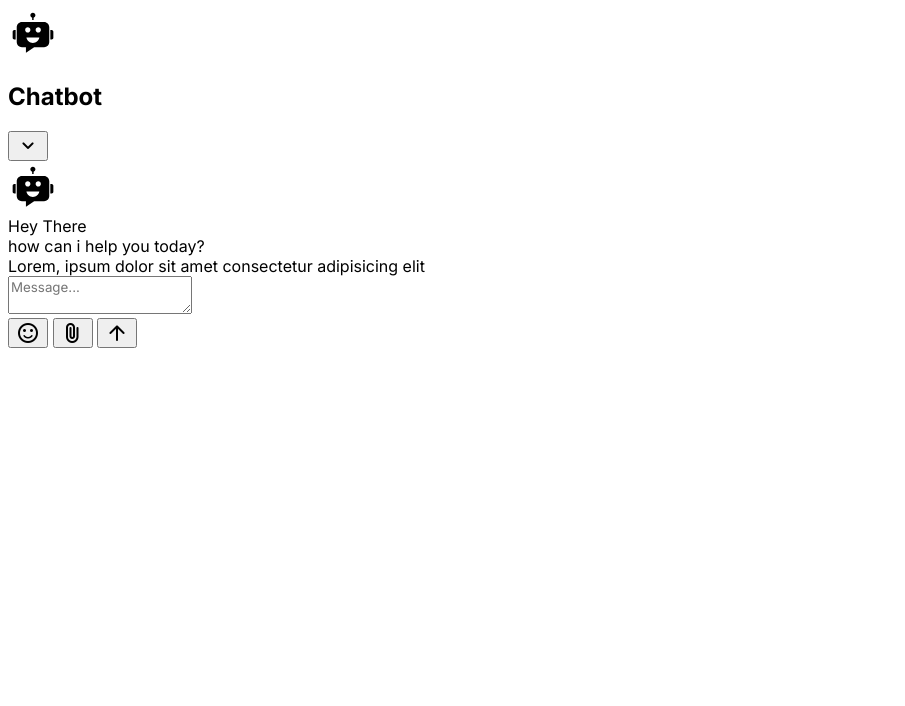
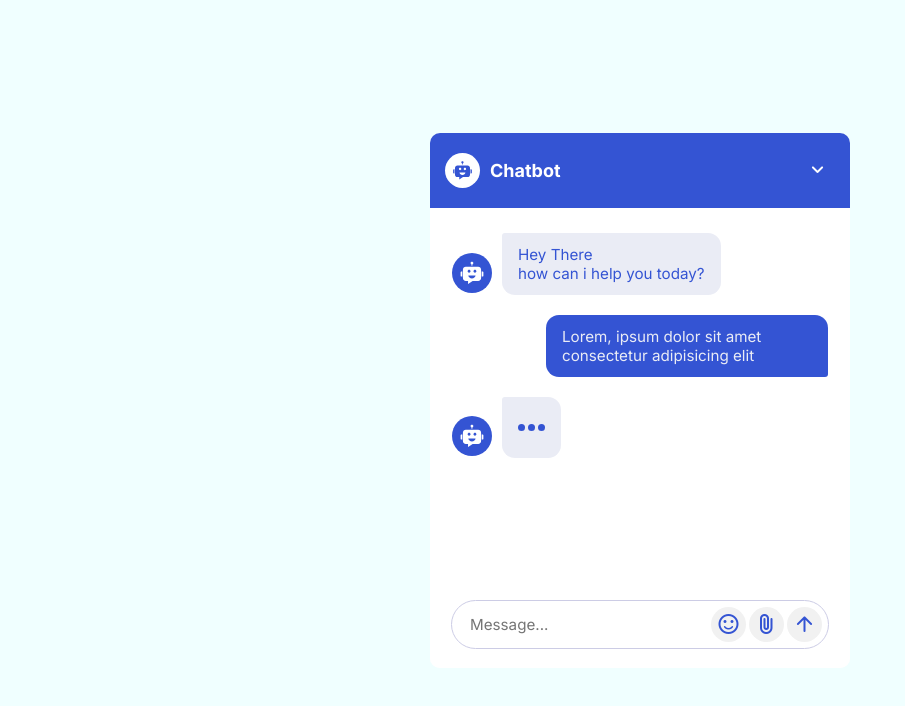
Before and after one commit to aliyashaikh1969/javascript, a plain HTML site: page projects/chatBot/index.html in a window 1280 px wide. Shown: the whole page, without its empty margins (0-905 px from the left). Drawn offline with nearby package versions, Linux system fonts and the light colour scheme.

Commit message:
chatbot footer design

```diff
--- a/projects/chatBot/index.html
+++ b/projects/chatBot/index.html
@@ -33,7 +33,7 @@
           </svg>
           <h2 class="logo-text">Chatbot</h2>
         </div>
-        <button class="material-symbols-rounded">keyboard_arrow_down</button>
+        <button class="material-symbols-rounded down-icon">keyboard_arrow_down</button>
       </div>
       <div class="chat-body">
         <div class="message bot-message">
@@ -57,6 +57,26 @@
             Lorem, ipsum dolor sit amet consectetur adipisicing elit
           </div>
         </div>
+        <div class="message bot-message">
+          <svg
+            xmlns="http://www.w3.org/2000/svg"
+            class="chat-icon"
+            width="50"
+            height="50"
+            viewBox="0 0 1024 1024"
+          >
+            <path
+              d="M738.3 287.6H285.7c-59 0-106.8 47.8-106.8 106.8v303.1c0 59 47.8 106.8 106.8 106.8h81.5v111.1c0 .7.8 1.1 1.4.7l166.9-110.6 41.8-.8h117.4l43.6-.4c59 0 106.8-47.8 106.8-106.8V394.5c0-59-47.8-106.9-106.8-106.9zM351.7 448.2c0-29.5 23.9-53.5 53.5-53.5s53.5 23.9 53.5 53.5-23.9 53.5-53.5 53.5-53.5-23.9-53.5-53.5zm157.9 267.1c-67.8 0-123.8-47.5-132.3-109h264.6c-8.6 61.5-64.5 109-132.3 109zm110-213.7c-29.5 0-53.5-23.9-53.5-53.5s23.9-53.5 53.5-53.5 53.5 23.9 53.5 53.5-23.9 53.5-53.5 53.5zM867.2 644.5V453.1h26.5c19.4 0 35.1 15.7 35.1 35.1v121.1c0 19.4-15.7 35.1-35.1 35.1h-26.5zM95.2 609.4V488.2c0-19.4 15.7-35.1 35.1-35.1h26.5v191.3h-26.5c-19.4 0-35.1-15.7-35.1-35.1zM561.5 149.6c0 23.4-15.6 43.3-36.9 49.7v44.9h-30v-44.9c-21.4-6.5-36.9-26.3-36.9-49.7 0-28.6 23.3-51.9 51.9-51.9s51.9 23.3 51.9 51.9z"
+            ></path>
+          </svg>
+          <div class="message-text">
+           <div class="bot-thinking">
+            <div class="dot"></div>
+            <div class="dot"></div>
+            <div class="dot"></div>
+           </div>
+          </div>
+        </div>
       </div>
       <div class="chat-footer">
         <form class="chat-form">
--- a/projects/chatBot/style.css
+++ b/projects/chatBot/style.css
@@ -1,3 +1,154 @@
 *{
     font-family: "Inter", sans-serif;
+    padding: 0;
+    margin: 0;
+    box-sizing: border-box;
 }
+body{
+    display: flex;
+    align-items: center;
+    justify-content: center;
+    min-height: 100vh;
+    background-color: azure;
+}
+.chatbot-popup{
+    width: 420px;
+    background-color:#fff;
+    border-radius: 10px;
+    overflow: hidden;
+    position: relative;
+}
+.chat-header{
+    display: flex;
+    align-items: center;
+    justify-content: space-between;
+    padding: 20px 15px;
+    background-color: #3454d3;
+}
+.header-info{
+    display: flex;
+    align-items: center;
+    gap: 10px;
+}
+.chat-icon{
+    width:35px;
+    height: 35px;
+    border-radius: 50%;
+    padding: 6px;
+}
+.header-info .chat-icon{
+   background-color: #fff;
+   fill: #3454d3;
+}
+.logo-text{
+    font-size: 18px;
+    color: #fff;
+}
+.down-icon{
+    background: transparent;
+    border: none;
+    font-size: 18px;
+    color: #fff;
+    cursor: pointer;
+    width: 35px;
+    height: 35px;
+    transition:all .6s ease;
+}
+.down-icon:hover{
+    background-color: #0f2faf;
+}
+.chat-body{
+    display: flex;
+    gap: 20px;
+    flex-direction: column;
+    height: 460px;
+    overflow-y: auto;
+    padding: 25px 22px;
+}
+.chat-body .chat-icon{
+    background-color: #3454d3;
+    fill: #fff;
+    flex-shrink: 0;
+    align-self: flex-end;
+    margin-bottom: 2px;
+    width: 40px;
+    height: 40px;
+}
+.message{
+    display: flex;
+    gap: 10px;
+    align-items: center;
+}
+.message-text{
+    max-width: 75%;
+    padding: 12px 16px;
+    font-size:0.95rem;
+}
+.chat-body .bot-message .message-text{
+    background: #eaecf5;
+    color: #3454d3;
+    border-radius: 3px 13px 13px;
+}
+.uer-message{
+    flex-direction: column;
+    align-items: flex-end;
+    border-radius: 3px 13px 13px;
+}
+.chat-body .uer-message .message-text{
+    color: #eaecf5;
+    background: #3454d3;
+    border-radius: 13px 13px 3px;
+
+}
+.chat-body .message .bot-thinking {
+    display: flex;
+    gap: 3px;
+    padding-block: 15px;
+}
+.chat-body .message .bot-thinking .dot{
+   width: 7px;
+   height: 7px;
+   background-color: #3454d3;
+   border-radius: 50%;
+}
+.chat-footer{
+    position: absolute;
+    bottom: 0;
+    width: 100%;
+    background: #fff;
+    padding: 15px 22px 20px;
+}
+.chat-footer .chat-form{
+    display: flex;
+    align-items: center;
+    border-radius: 32px;
+    background: #fff;
+    outline: 1px solid #cccce5;
+}
+.chat-form .message-input{
+    width: 100%;
+    outline: none;
+    border: none;
+    height: 47px;
+    resize: none;
+    font-size: 0.95rem;
+    padding: 14px 0 13px 18px;
+    border-radius: inherit;
+}
+.chat-form .chat-controls{
+    display: flex;
+    align-items: center;
+    align-self: flex-end;
+    padding-right: 6px;
+    height: 47px;
+    gap: 3px;
+}
+.chat-controls button{
+    width: 35px;
+    height: 35px;
+    border: none;
+    color: #3454d3;
+    background: #f1f1f1;
+    cursor: pointer;
+    border-radius: 50%;
+}
```
Lines whose indentation alone changed are shown as unchanged.
